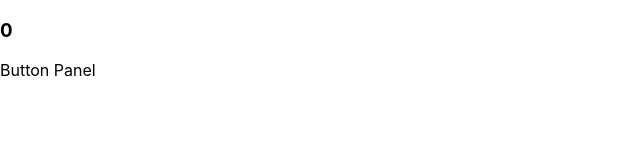
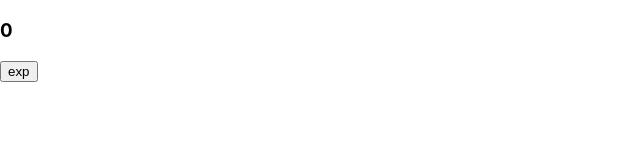
Before and after one commit to MarilenaRoque/magicians-calculator, a React (Create React App) app: page / in a window 1280 px wide. Shown: the top 160 px of the page, without its empty margins (0-640 px from the left). Built offline with nearby package versions, Linux system fonts and the light colour scheme.

Commit message:
Button Component
Receive prop name
name validation and default

```diff
--- a/src/components/Button.js
+++ b/src/components/Button.js
@@ -1,9 +1,20 @@
 import React from 'react';
+import PropTypes from 'prop-types';
 
-function Button() {
+function Button(props) {
+  const { name } = props;
   return (
-    <div />
+    <React.StrictMode>
+      <button type="button">{name}</button>
+    </React.StrictMode>
   );
 }
 
+Button.propTypes = {
+  name: PropTypes.string,
+};
+
+Button.defaultProps = {
+  name: '',
+};
 export default Button;
--- a/src/components/ButtonPanel.js
+++ b/src/components/ButtonPanel.js
@@ -1,8 +1,17 @@
 import React from 'react';
-
+import Button from './Button';
+// const buttonNames = [
+//     ['AC', '+/-', '%', '÷'],
+//     ['7', '8', '9', 'X'],
+//     ['4', '5', '6', '-'],
+//     ['1', '2', '3', '+'],
+//     ['0', '.', '='],
+// ];
 function ButtonPanel() {
   return (
-    <div>Button Panel</div>
+    <div>
+      <Button name="exp" />
+    </div>
   );
 }
 
```
Also changed, not shown: 1 other file (tests, documents, lock files or other folders).
